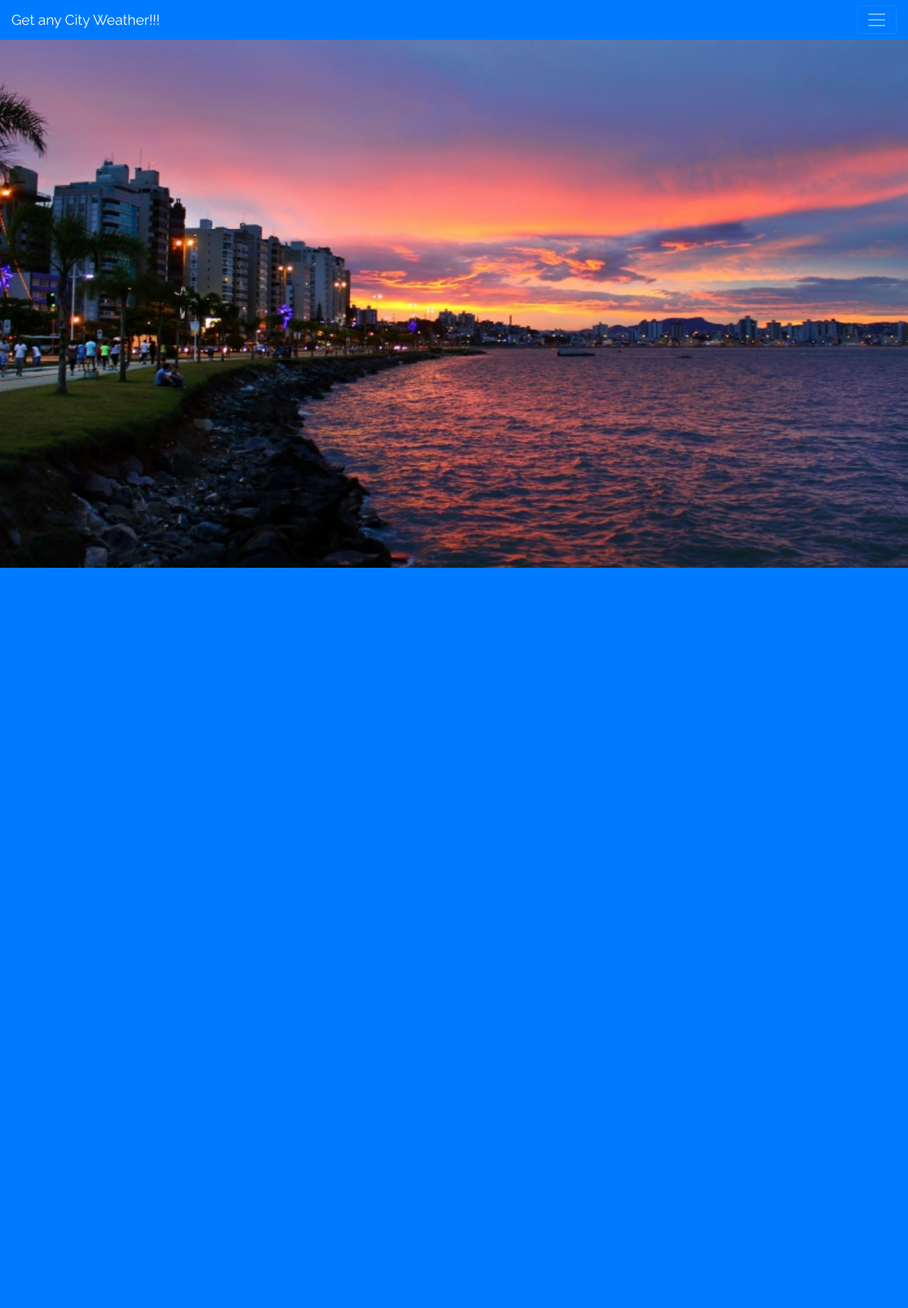
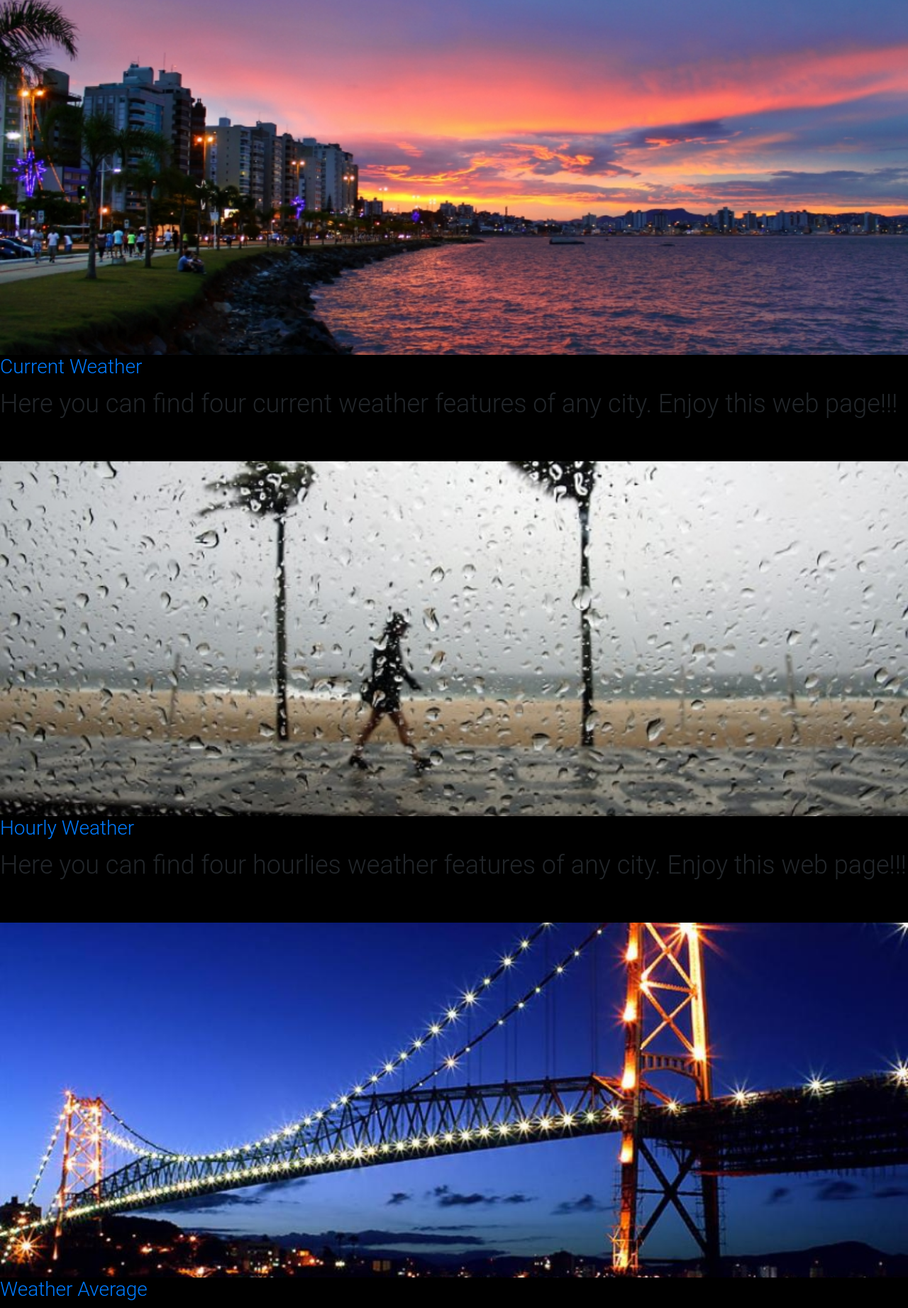
Before and after one commit to LC-burigo/Django_Small_Weather_Project, a Django app: page / in a window 1280 px wide. Shown: the top 1843 px of the page at 71% size. Before the commit the page ends 800 px from the top, so only its background shows below. Run offline with Django 3.2, Linux system fonts and the light colour scheme; some libraries are stand-ins or nearby versions.

Commit message:
add some html and css

```diff
--- a/WeatherApp/static/css/Weather.css
+++ b/WeatherApp/static/css/Weather.css
@@ -2,14 +2,44 @@ body{
    background: 4px white;
    font-family: 'Raleway', sans-serif;
    color: #fff;
-   background:url('Florianopolis.jpg');
-   height:100vh;
-   width:100%;
-   background-position:top;
-   background-size:cover;
-   background-repeat: no-repeat;
-   background-attachment: fixed;
+   font-weight: bold;
 }
 #table1 td{
     border: none !important;
 }
+.parallaxone {
+  background-image: url("Florianopolis.jpg");
+  min-height: 500px;
+  background-attachment: fixed;
+  background-position: center;
+  background-repeat: no-repeat;
+  background-size: cover;
+}
+.parallaxtwo {
+  background-image: url("Florianopolis2.jpg");
+  min-height: 500px;
+  background-attachment: fixed;
+  background-position: center;
+  background-repeat: no-repeat;
+  background-size: cover;
+}
+.parallaxthree {
+  background-image: url("Florianopolis3.jpg");
+  min-height: 500px;
+  background-attachment: fixed;
+  background-position: center;
+  background-repeat: no-repeat;
+  background-size: cover;
+}
+.parallaxfour {
+  background-image: url("Florianopolis4.jpg");
+  min-height: 500px;
+  background-attachment: fixed;
+  background-position: center;
+  background-repeat: no-repeat;
+  background-size: cover;
+}
+h3{
+   color: DodgerBlue;
+   font-weight: bold;
+}
--- a/WeatherApp/templates/WeatherApp/Average_Weather.html
+++ b/WeatherApp/templates/WeatherApp/Average_Weather.html
@@ -1,4 +1,4 @@
-{% extends "WeatherApp/Base.html" %}
+{% extends "WeatherApp/Current_Weather.html" %}
 
 {% block content %}
     <div class="container">
--- a/WeatherApp/templates/WeatherApp/Base.html
+++ b/WeatherApp/templates/WeatherApp/Base.html
@@ -8,48 +8,82 @@
     <link rel="stylesheet" href="https://stackpath.bootstrapcdn.com/bootstrap/4.1.3/css/bootstrap.min.css" integrity="sha384-MCw98/SFnGE8fJT3GXwEOngsV7Zt27NXFoaoApmYm81iuXoPkFOJwJ8ERdknLPMO" crossorigin="anonymous">
     <link href="https://fonts.googleapis.com/css?family=Raleway&display=swap" rel="stylesheet"/>
     <link rel="stylesheet" type="text/css" href="{% static 'css/Weather.css' %}"/>
+<!-- CDN from MDB 4.19.1-->
+    <!-- Font Awesome -->
+    <link rel="stylesheet" href="https://use.fontawesome.com/releases/v5.8.2/css/all.css">
+    <!-- Bootstrap core CSS -->
+    <link href="https://cdnjs.cloudflare.com/ajax/libs/twitter-bootstrap/4.5.0/css/bootstrap.min.css" rel="stylesheet">
+    <!-- Material Design Bootstrap -->
+    <link href="https://cdnjs.cloudflare.com/ajax/libs/mdbootstrap/4.19.1/css/mdb.min.css" rel="stylesheet">
+<!--CDN from MDB to javascript-->
+    <!-- JQuery -->
+    <script type="text/javascript" src="https://cdnjs.cloudflare.com/ajax/libs/jquery/3.5.1/jquery.min.js"></script>
+    <!-- Bootstrap tooltips -->
+    <script type="text/javascript" src="https://cdnjs.cloudflare.com/ajax/libs/popper.js/1.14.4/umd/popper.min.js"></script>
+    <!-- Bootstrap core JavaScript -->
+    <script type="text/javascript" src="https://cdnjs.cloudflare.com/ajax/libs/twitter-bootstrap/4.5.0/js/bootstrap.min.js"></script>
+    <!-- MDB core JavaScript -->
+    <script type="text/javascript" src="https://cdnjs.cloudflare.com/ajax/libs/mdbootstrap/4.19.1/js/mdb.min.js"></script>
 </head>
 <body>
-<nav class="navbar navbar-dark bg-primary">
-    <a class="navbar-brand" href="{% url 'WeatherApp:home' %}">Get any City Weather!!!</a>
-  <button class="navbar-toggler" type="button" data-toggle="collapse" data-target="#navbarNav" aria-controls="navbarNav" aria-expanded="false" aria-label="Toggle navigation">
-    <span class="navbar-toggler-icon"></span>
-  </button>
-  <div class="collapse navbar-collapse" id="navbarNav">
-    <ul class="navbar-nav">
-      <li class="nav-item active">
-        <a class="nav-link" href="{% url 'WeatherApp:current' %}">Current Weather <span class="sr-only">(current)</span></a>
-      </li>
-      <li class="nav-item">
-        <a class="nav-link" href="{% url 'WeatherApp:hourly' %}">Hourly Weather</a>
-      </li>
-      <li class="nav-item">
-        <a class="nav-link" href="{% url 'WeatherApp:average' %}">Weather Average</a>
-      </li>
-        <li class="nav-item">
-        <a class="nav-link" href="{% url 'WeatherApp:max_min' %}">Max and Min</a>
-      </li>
-      <li class="nav-item">
-        <li class="nav-item">
-        <a class="nav-link" href="#">Weather Graphics</a>
-      </li>
-      <li class="nav-item">
-      <li class="nav-item">
-        <a class="nav-link disabled" href="#" tabindex="-1" aria-disabled="true">Disabled</a>
-      </li>
-    </ul>
+<div class="content">
+<div class="parallaxone"></div>
+<div style="height:150px;background-color:black;font-size:36px">
+    <h3><a href="{% url 'WeatherApp:current' %}">Current Weather</a></h3>
+    <p>Here you can find four current weather features of any city. Enjoy this web page!!! </p>
+</div>
+
+<div class="parallaxtwo"></div>
+<div style="height:150px;background-color:black;font-size:36px">
+    <h3><a href="{% url 'WeatherApp:hourly' %}">Hourly Weather</a></h3>
+    <p>Here you can find four hourlies weather features of any city. Enjoy this web page!!! </p>
+</div>
+
+<div class="parallaxthree"></div>
+<div style="height:150px;background-color:black;font-size:36px">
+    <h3><a href="{% url 'WeatherApp:average' %}">Weather Average</a></h3>
+    <p>Here you can find the average of four weather features of the last 24 hours of any city. Enjoy this web page!!! </p>
+</div>
+
+<div class="parallaxfour"></div>
+<div style="height:150px;background-color:black;font-size:36px">
+    <h3><a href="{% url 'WeatherApp:max_min' %}">Max and Min Weather features</a></h3>
+    <p>Here you can find the maximum and the minimum value of the four weather features in the last 24 hours of any city. Enjoy this web page!!! </p>
+</div>
+</div>
+
+<footer class="page-footer font-small mdb-color lighten-3 pt-4">
+  <div class="container text-center text-md-left">
+    <div class="row">
+
+      <div class="col-md-4 col-lg-3 mr-auto my-md-4 my-0 mt-4 mb-1">
+        <h5 class="font-weight-bold text-uppercase mb-4">Footer Content</h5>
+          <hr class="deep-purple accent-2 mb-4 mt-0 d-inline-block mx-auto" style="width: 200px;">
+        <p>Thank you for visit my website. Keep an eye here in my github profile to see more projects!!!</p>
+      </div>
+      <hr class="clearfix w-100 d-md-none">
+
+      <div class="col-md-2 col-lg-2 text-center mx-auto my-4">
+        <h5 class="font-weight-bold text-uppercase mb-4">Follow Us</h5>
+          <hr class="deep-purple accent-2 mb-4 mt-0 d-inline-block mx-auto" style="width: 200px;">
+        <a type="button" class="btn-floating btn-fb">
+          <i class="fab fa-facebook-f"></i>
+        </a>
+        <a type="button" class="btn-floating btn-tw">
+          <i class="fab fa-twitter"></i>
+        </a>
+        <a type="button" class="btn-floating btn-gplus">
+          <i class="fab fa-google-plus-g"></i>
+        </a>
+        <a type="button" class="btn-floating btn-dribbble">
+          <i class="fab fa-dribbble"></i>
+        </a>
+      </div>
+    </div>
   </div>
-</nav>
-<div class="content container">
-    <div class="row">
-        <div class="col-md-8">
-            <div class="blog_posts">
-                {% block content %}
-                {% endblock %}
-            </div>
-        </div>
-    </div>
-</div>
+
+  <div class="footer-copyright text-center py-3">Project created by: Lucas Búrigo</div>
+</footer>
 
 <script src="https://code.jquery.com/jquery-3.3.1.slim.min.js" integrity="sha384-q8i/X+965DzO0rT7abK41JStQIAqVgRVzpbzo5smXKp4YfRvH+8abtTE1Pi6jizo" crossorigin="anonymous"></script>
 <script src="https://cdnjs.cloudflare.com/ajax/libs/popper.js/1.14.3/umd/popper.min.js" integrity="sha384-ZMP7rVo3mIykV+2+9J3UJ46jBk0WLaUAdn689aCwoqbBJiSnjAK/l8WvCWPIPm49" crossorigin="anonymous"></script>
--- a/WeatherApp/templates/WeatherApp/Hourly_Weather.html
+++ b/WeatherApp/templates/WeatherApp/Hourly_Weather.html
@@ -1,4 +1,4 @@
-{% extends "WeatherApp/Base.html" %}
+{% extends "WeatherApp/Current_Weather.html" %}
 
 {% block content %}
     <div class="container">
--- a/WeatherApp/templates/WeatherApp/Max_Min_Weather.html
+++ b/WeatherApp/templates/WeatherApp/Max_Min_Weather.html
@@ -1,4 +1,4 @@
-{% extends "WeatherApp/Base.html" %}
+{% extends "WeatherApp/Current_Weather.html" %}
 
 {% block content %}
     <div class="container">
--- a/WeatherApp/views.py
+++ b/WeatherApp/views.py
@@ -358,3 +358,58 @@ class Weather_Max_Min_DeleteView(DeleteView):
     context_object_name = "Wd"
     template_name = "WeatherApp/Weather_Max_Min_confirm_delete.html"
     success_url = reverse_lazy("WeatherApp:max_min")
+
+
+def Bar_Chart(request):
+    url = "https://community-open-weather-map.p.rapidapi.com/onecall/timemachine"
+    url_second = "https://community-open-weather-map.p.rapidapi.com/weather"
+    form = CityForm()
+
+    if request.method == 'POST':
+        form = CityForm(request.POST)  # Handling form request
+
+        if form.is_valid():
+            New_City = form.cleaned_data['Address']
+            Existing_City = City.objects.filter(Address=New_City).count()
+            if Existing_City == 0:
+                querystring = {"callback": "test", "id": "2172797", "units": "%22metric%22 or %22imperial%22",
+                               "mode": "xml%2C html", "q": New_City}
+
+                headers = {
+                    'x-rapidapi-host': "community-open-weather-map.p.rapidapi.com",
+                    'x-rapidapi-key': "6446924734mshd20c29c9014fd63p155d13jsnc1cdd0345c05"
+                }
+
+                response = requests.request("GET", url_second, headers=headers, params=querystring)
+                if response.status_code == 200:
+                    form.save()
+                else:
+                    Error_message = 'City does not exist in the world'
+
+            else:
+                Error_message = 'City already exists in the database'
+
+    Cities = City.objects.all()
+
+    for city in Cities:
+
+        # Get the coordinates of address of the city
+        Geolocator = Nominatim(user_agent="Lucas")
+        Location = Geolocator.geocode(city.Address)
+        Coordinates = []
+        Latitude = Location.latitude
+        Longitude = Location.longitude
+        Coordinates.append(Latitude)
+        Coordinates.append(Longitude)
+        #############################################################################
+        querystring = {"lat": Coordinates[0], "lon": Coordinates[1], "dt": city.Dt}
+
+        headers = {
+            'x-rapidapi-host': "community-open-weather-map.p.rapidapi.com",
+            'x-rapidapi-key': "6446924734mshd20c29c9014fd63p155d13jsnc1cdd0345c05"
+        }
+        # Get all the features of this particular city, in the last 24 hours
+        response = requests.request("GET", url, headers=headers, params=querystring)
+
+        data = response.json()
+        # Get only the hourlies features of this particular city and put it in a dictionary
```
Also changed, not shown: WeatherApp/templates/WeatherApp/Current_Weather.html (+48 -2 lines), WeatherApp/static/css/Florianopolis2.jpg (added), WeatherApp/static/css/Florianopolis3.jpg (added), WeatherApp/static/css/Florianopolis4.jpg (added).
